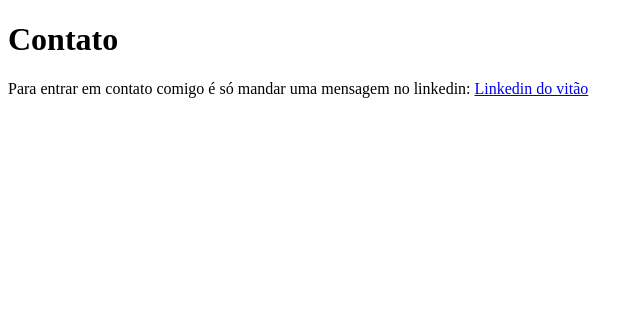
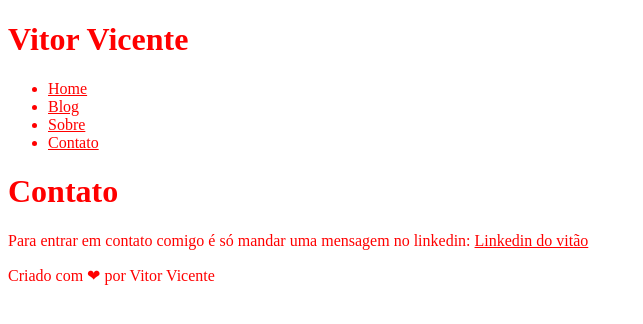
Before and after one commit to vitorvicentecorreia-zz/gatsby-bootcamp, a Gatsby site: page /contact in a window 1280 px wide. Shown: the whole page, without its empty margins (0-643 px from the left). Built offline with nearby package versions, Linux system fonts and the light colour scheme; Gatsby itself is replaced by a stand-in of ours.

Commit message:
Creating Gatsby Page Layouts

```diff
--- a/gatsby-config.js
+++ b/gatsby-config.js
@@ -1,9 +1,3 @@
-/**
- * Configure your Gatsby site with this file.
- *
- * See: https://www.gatsbyjs.org/docs/gatsby-config/
- */
-
 module.exports = {
-  /* Your site config here */
+	plugins: ['gatsby-plugin-sass']
 }
--- a/package.json
+++ b/package.json
@@ -15,6 +15,8 @@
   },
   "dependencies": {
     "gatsby": "^2.18.12",
+    "gatsby-plugin-sass": "^2.1.27",
+    "node-sass": "^4.13.0",
     "react": "^16.12.0",
     "react-dom": "^16.12.0"
   },
--- /dev/null
+++ b/src/components/header.js
@@ -0,0 +1,24 @@
+import React from 'react'
+import { Link } from 'gatsby'
+
+export default function Header() {
+    return (
+        <div>
+            <h1>Vitor Vicente</h1>
+            <ul>
+                <li>
+                    <Link to="/">Home</Link>
+                </li>
+                <li>
+                    <Link to="/blog">Blog</Link>
+                </li>
+                <li>
+                    <Link to="/about">Sobre</Link>
+                </li>
+                <li>
+                    <Link to="/contact">Contato</Link>
+                </li>
+            </ul>
+        </div>
+    )
+}
--- /dev/null
+++ b/src/components/layout.js
@@ -0,0 +1,17 @@
+import React from 'react'
+
+import Header from './header.js'
+import Footer from './footer.js'
+
+import '../styles/index.scss'
+
+
+export default function Layout(props) {
+    return (
+        <div>
+            <Header />
+            {props.children}
+            <Footer />
+        </div>
+    )
+}
--- a/src/pages/about.js
+++ b/src/pages/about.js
@@ -1,12 +1,14 @@
 import React from 'react'
 import { Link } from 'gatsby'
 
+import Layout from '../components/layout.js'
+
 const AboutPage = () => {
     return(
-        <div>
+        <Layout>
             <h1>Sobre</h1>
             <p>Descrição da pessoa. <Link to="/contact">Entre em contato</Link></p>
-        </div>
+        </Layout>
     )
 }
 
--- a/src/pages/blog.js
+++ b/src/pages/blog.js
@@ -1,11 +1,13 @@
 import React from 'react'
+
+import Layout from '../components/layout.js'
 
 const BlogPage = () => {
     return(
-        <div>
+        <Layout>
             <h1>Blog</h1>
             <p>Texto do blog</p>
-        </div>
+        </Layout>
     )
 }
 
--- a/src/pages/contact.js
+++ b/src/pages/contact.js
@@ -1,10 +1,12 @@
 import React from 'react'
+
+import Layout from '../components/layout.js'
 
 export default function ContactPage() {
     return (
-        <div>
+        <Layout>
             <h1>Contato</h1>
             <p>Para entrar em contato comigo é só mandar uma mensagem no linkedin: <a href="https://www.linkedin.com/in/vitorvicentecorreia/" target="_blank">Linkedin do vitão</a> </p>
-        </div>
+        </Layout>
     )
 }
--- a/src/pages/index.js
+++ b/src/pages/index.js
@@ -1,13 +1,15 @@
 import React from "react"
 import { Link } from 'gatsby'
 
+import Layout from '../components/layout.js'
+
 const IndexPage = () => {
     return(
-        <div>
+        <Layout>
             <h1>Olá!</h1>
             <h2>Eu sou o Vitor, um desenvolvedor front-end vivendo na linda Capão Redondo.</h2>
             <p>Precisa de um desenvolvedor? <Link to="/contact">Entre em contato</Link></p>
-        </div>
+        </Layout>
     )
 }
 
--- /dev/null
+++ b/src/styles/index.scss
@@ -0,0 +1,3 @@
+*{
+    color: red;
+}
```
Also changed, not shown: 1 other file.
